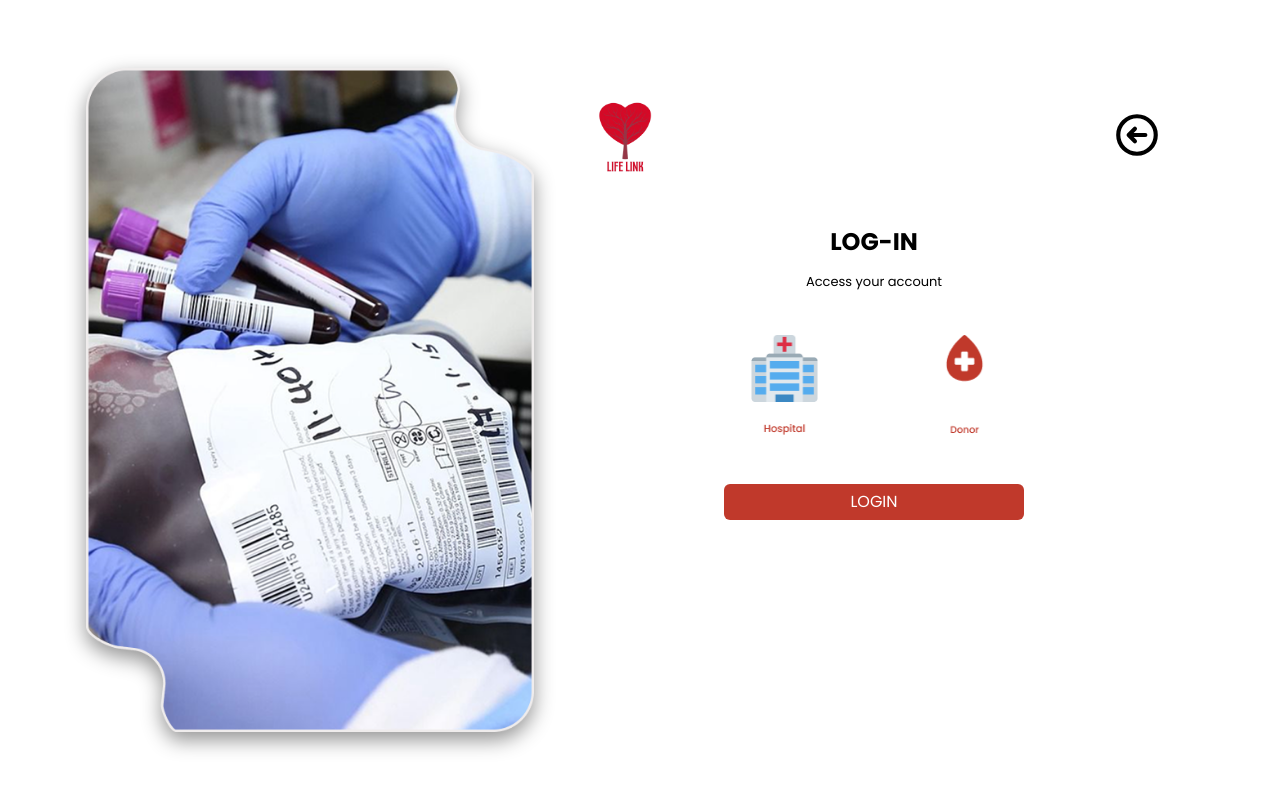
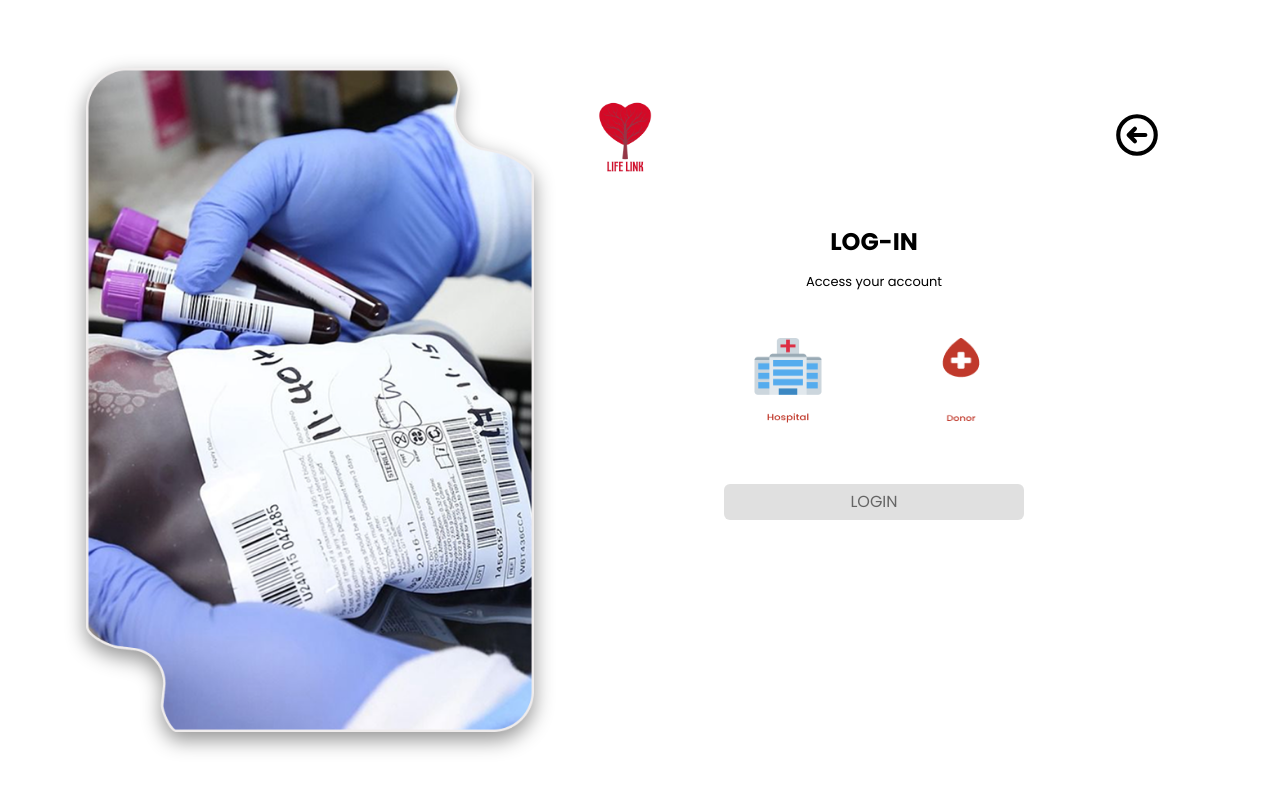
Before and after one commit to Dev-WilliamsEsther/Lifelink, a React (Vite) app: page /login in a window 1280 px wide. Shown: the top 790 px of the page. Built offline with nearby package versions, Linux system fonts and the light colour scheme.

Commit message:
select before click

```diff
--- a/src/Esther/auth/Authentry.jsx
+++ b/src/Esther/auth/Authentry.jsx
@@ -1,4 +1,4 @@
-import React from 'react'
+import React, { useState } from 'react'
 import '../../Esther/styles/authentry.css'
 import { HiOutlineArrowCircleLeft } from 'react-icons/hi'
 import { Link, useNavigate } from 'react-router-dom'
@@ -6,6 +6,23 @@ import { Link, useNavigate } from 'react-router-dom'
 const Authentry = ({type}) => {
     const nav = useNavigate();
     const isLogin = type === "login"
+
+    const [selectedimage, setSelectedimage] = useState(null);
+
+    const handleSelect = (role) => {
+        setSelectedimage(role);
+      };
+
+      const handleContinue = () => {
+        if (!selectedimage) return;
+
+        if (selectedimage === "hospital") {
+          nav(isLogin ? "/hospitallogin" : "/hospitalsignup");
+        } else if (selectedimage === "donor") {
+          nav(isLogin ? "/donorslogin" : "/donorssignup");
+        }
+      };
+
   return (
     <div className='authwrapper'>
         <img src="images/Subtract.png" alt=""className='authimage'/>
@@ -22,10 +39,22 @@ const Authentry = ({type}) => {
                 <p>{isLogin ? "Access your account" : "As a donor or Hospital/Bloodbank"} </p>
             </div>
             <div className='authinfo2'>
-                <img onClick={()=>nav(isLogin ? "/hospitallogin" : "/hospitalsignup")} src="images/authhospital.png" alt="" className='authimg' />
-                <img onClick={()=>nav(isLogin ? "/donorslogin" :"/donorssignup")} src="images/authdonors.png" alt=""  className='authimg'/>
+                <img
+                 onClick={() => handleSelect("hospital")}
+                  src="images/authhospital.png"
+                   alt=""
+                   className={`authimg ${selectedimage === "hospital" ? "selected" : ""}`} />
+                <img
+                 onClick={() => handleSelect("donor")}
+                  src="images/authdonors.png"
+                   alt=""
+                   className={`authimg ${selectedimage === "donor" ? "selected" : ""}`}/>
             </div>
-            <button className='authinfo3'>{isLogin ? "LOGIN" : "SELECT"}</button>
+            <button
+            className='authinfo3'
+            onClick={handleContinue}
+            disabled={!selectedimage}>
+            {isLogin ? "LOGIN" : "SELECT"}</button>
         </div>
     </div>
   )
--- a/src/Esther/styles/authentry.css
+++ b/src/Esther/styles/authentry.css
@@ -56,10 +56,7 @@
     display: flex;
     justify-content: space-between;
 }
-.authimg{
-    width: 67px;
-    height: 111px;
-}
+
 .authinfo3{
     width: 300px;
     height: 36px;
@@ -71,6 +68,27 @@
     background-color: #d6eaf8;
     color: black;
 }
+
+
+  .authinfo3:disabled {
+    background-color: #cccccc;
+    color: black;
+    cursor: not-allowed;
+    opacity: 0.6;
+  }
+
+  .authimg {
+    width: 74px;
+    height: 100px;
+    cursor: pointer;
+    border: 3px solid transparent;
+    border-radius: 10px;
+    transition: border 0.3s ease;
+  }
+
+  .authimg.selected {
+    border-color: #c0392b;
+  }
 
 
 @media only screen and (max-width: 1440px){
--- /dev/null
+++ b/src/components/scroll/Scrolltop.jsx
@@ -0,0 +1,15 @@
+
+import { useEffect } from "react";
+import { Outlet, useLocation } from "react-router-dom";
+
+const Scrolltop = () => {
+  const location = useLocation();
+
+  useEffect(() => {
+    window.scrollTo(0, 0);
+  }, [location.pathname]);
+
+  return <Outlet/>;
+};
+
+export default Scrolltop;
```
Also changed, not shown: src/App.jsx (+8 -1 lines).
